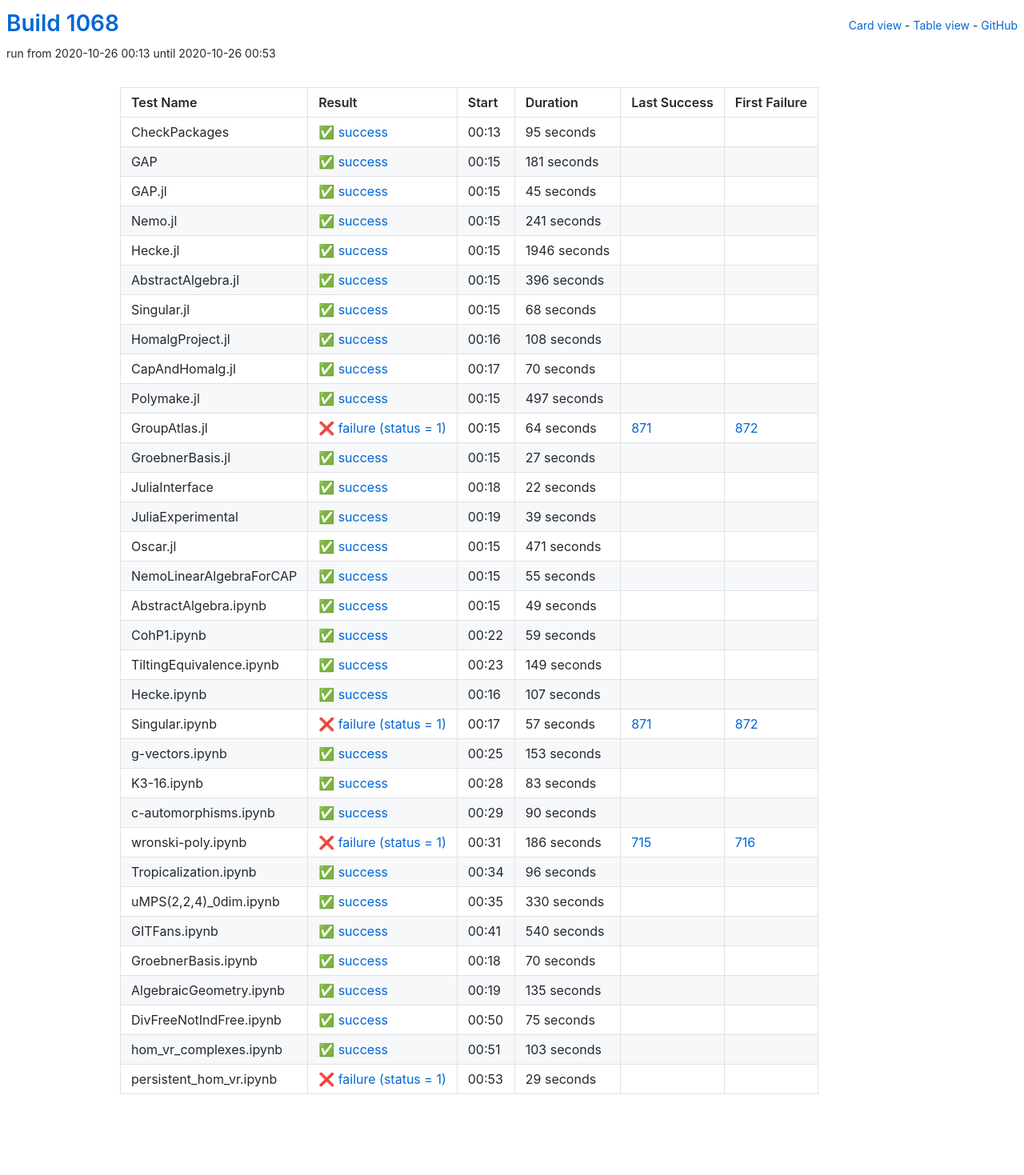
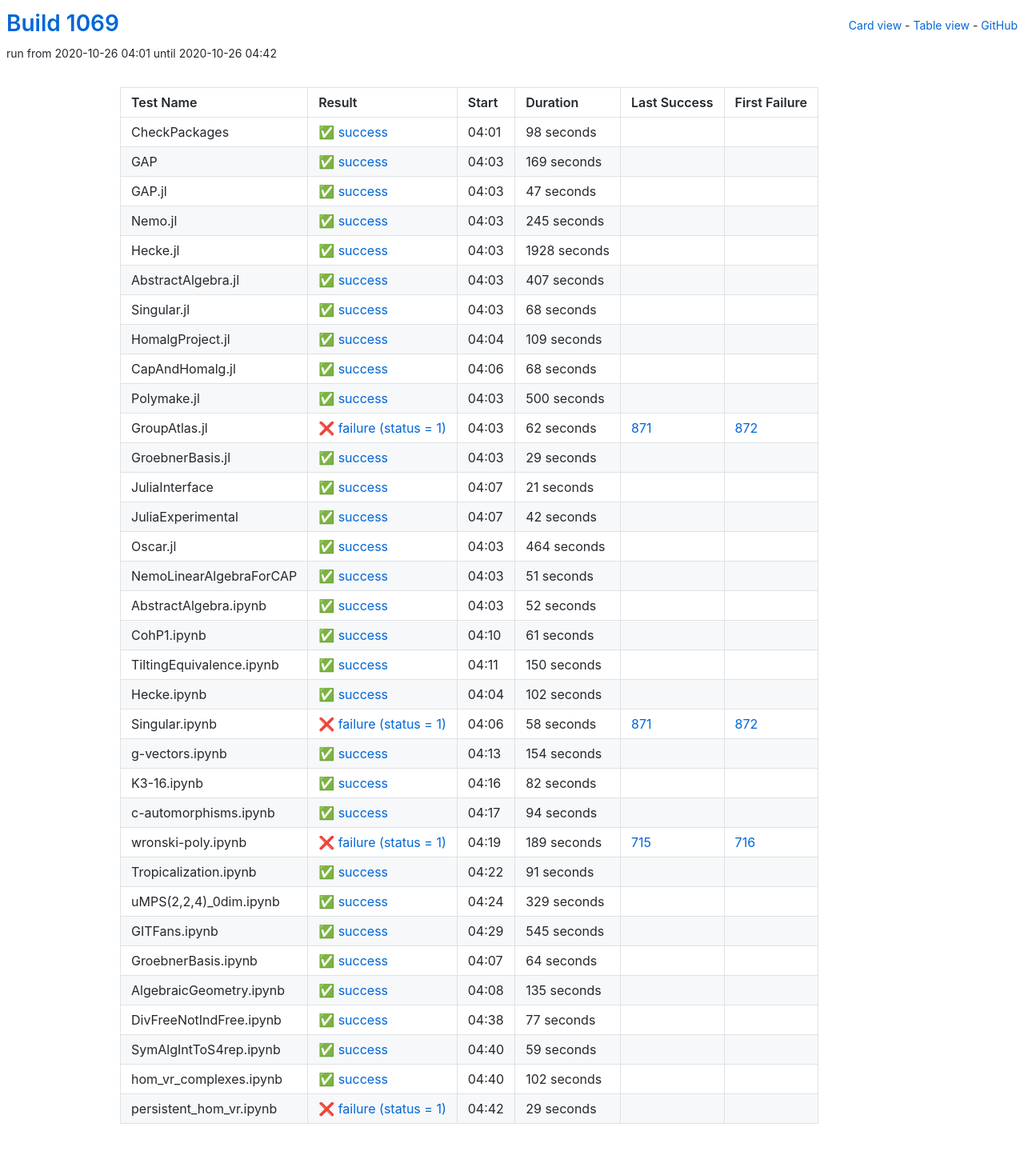
Before and after one commit to oscar-system/oscar-ci-status-stable, a Jekyll site: the page built from table.html, in a window 1280 px wide. Shown: the whole page at 80% size. Built offline with Jekyll 4.4.1, drawn with Linux system fonts in a browser that asks for light colours; before the commit the page ends 1432 px from its top, so only the background shows below that.

Commit message:
Build #1069

```diff
--- a/_data/ci.yml
+++ b/_data/ci.yml
@@ -1,6 +1,6 @@
 ---
-build: 1068
-build_url: https://oscarci.mathematik.uni-kl.de/job/oscar-stable/1068/
+build: 1069
+build_url: https://oscarci.mathematik.uni-kl.de/job/oscar-stable/1069/
 job: oscar-stable
 organization: oscar-system
 repo: oscar-ci-status-stable
@@ -8,80 +8,80 @@ repourl: https://github.com/oscar-system/oscar-ci-status-stable
 tests:
 - name: CheckPackages
   id: checkpackages
-  log: https://oscarci.mathematik.uni-kl.de/job/oscar-stable/1068/artifact/logs/build-1068/CheckPackages.log
-  start: 2020-10-26 00:13
+  log: https://oscarci.mathematik.uni-kl.de/job/oscar-stable/1069/artifact/logs/build-1069/CheckPackages.log
+  start: 2020-10-26 04:01
   success: true
   exitcode: 0
   status: success
-  duration: 95
+  duration: 98
   last_success: false
   last_success_url:
   first_failure: false
   first_failure_url:
 - name: GAP
   id: gap
-  log: https://oscarci.mathematik.uni-kl.de/job/oscar-stable/1068/artifact/logs/build-1068/GAP.log
-  start: 2020-10-26 00:15
+  log: https://oscarci.mathematik.uni-kl.de/job/oscar-stable/1069/artifact/logs/build-1069/GAP.log
+  start: 2020-10-26 04:03
   success: true
   exitcode: 0
   status: success
-  duration: 181
+  duration: 169
   last_success: false
   last_success_url:
   first_failure: false
   first_failure_url:
 - name: GAP.jl
   id: gap-jl
-  log: https://oscarci.mathematik.uni-kl.de/job/oscar-stable/1068/artifact/logs/build-1068/GAP.jl.log
-  start: 2020-10-26 00:15
+  log: https://oscarci.mathematik.uni-kl.de/job/oscar-stable/1069/artifact/logs/build-1069/GAP.jl.log
+  start: 2020-10-26 04:03
   success: true
   exitcode: 0
   status: success
-  duration: 45
+  duration: 47
   last_success: false
   last_success_url:
   first_failure: false
   first_failure_url:
 - name: Nemo.jl
   id: nemo-jl
-  log: https://oscarci.mathematik.uni-kl.de/job/oscar-stable/1068/artifact/logs/build-1068/Nemo.jl.log
-  start: 2020-10-26 00:15
+  log: https://oscarci.mathematik.uni-kl.de/job/oscar-stable/1069/artifact/logs/build-1069/Nemo.jl.log
+  start: 2020-10-26 04:03
   success: true
   exitcode: 0
   status: success
-  duration: 241
+  duration: 245
   last_success: false
   last_success_url:
   first_failure: false
   first_failure_url:
 - name: Hecke.jl
   id: hecke-jl
-  log: https://oscarci.mathematik.uni-kl.de/job/oscar-stable/1068/artifact/logs/build-1068/Hecke.jl.log
-  start: 2020-10-26 00:15
+  log: https://oscarci.mathematik.uni-kl.de/job/oscar-stable/1069/artifact/logs/build-1069/Hecke.jl.log
+  start: 2020-10-26 04:03
   success: true
   exitcode: 0
   status: success
-  duration: 1946
+  duration: 1928
   last_success: false
   last_success_url:
   first_failure: false
   first_failure_url:
 - name: AbstractAlgebra.jl
   id: abstractalgebra-jl
-  log: https://oscarci.mathematik.uni-kl.de/job/oscar-stable/1068/artifact/logs/build-1068/AbstractAlgebra.jl.log
-  start: 2020-10-26 00:15
+  log: https://oscarci.mathematik.uni-kl.de/job/oscar-stable/1069/artifact/logs/build-1069/AbstractAlgebra.jl.log
+  start: 2020-10-26 04:03
   success: true
   exitcode: 0
   status: success
-  duration: 396
+  duration: 407
   last_success: false
   last_success_url:
   first_failure: false
   first_failure_url:
 - name: Singular.jl
   id: singular-jl
-  log: https://oscarci.mathematik.uni-kl.de/job/oscar-stable/1068/artifact/logs/build-1068/Singular.jl.log
-  start: 2020-10-26 00:15
+  log: https://oscarci.mathematik.uni-kl.de/job/oscar-stable/1069/artifact/logs/build-1069/Singular.jl.log
+  start: 2020-10-26 04:03
   success: true
   exitcode: 0
   status: success
@@ -92,272 +92,272 @@ tests:
   first_failure_url:
 - name: HomalgProject.jl
   id: homalgproject-jl
-  log: https://oscarci.mathematik.uni-kl.de/job/oscar-stable/1068/artifact/logs/build-1068/HomalgProject.jl.log
-  start: 2020-10-26 00:16
+  log: https://oscarci.mathematik.uni-kl.de/job/oscar-stable/1069/artifact/logs/build-1069/HomalgProject.jl.log
+  start: 2020-10-26 04:04
   success: true
   exitcode: 0
   status: success
-  duration: 108
+  duration: 109
   last_success: false
   last_success_url:
   first_failure: false
   first_failure_url:
 - name: CapAndHomalg.jl
   id: capandhomalg-jl
-  log: https://oscarci.mathematik.uni-kl.de/job/oscar-stable/1068/artifact/logs/build-1068/CapAndHomalg.jl.log
-  start: 2020-10-26 00:17
+  log: https://oscarci.mathematik.uni-kl.de/job/oscar-stable/1069/artifact/logs/build-1069/CapAndHomalg.jl.log
+  start: 2020-10-26 04:06
   success: true
   exitcode: 0
   status: success
-  duration: 70
+  duration: 68
   last_success: false
   last_success_url:
   first_failure: false
   first_failure_url:
 - name: Polymake.jl
   id: polymake-jl
-  log: https://oscarci.mathematik.uni-kl.de/job/oscar-stable/1068/artifact/logs/build-1068/Polymake.jl.log
-  start: 2020-10-26 00:15
+  log: https://oscarci.mathematik.uni-kl.de/job/oscar-stable/1069/artifact/logs/build-1069/Polymake.jl.log
+  start: 2020-10-26 04:03
   success: true
   exitcode: 0
   status: success
-  duration: 497
+  duration: 500
   last_success: false
   last_success_url:
   first_failure: false
   first_failure_url:
 - name: GroupAtlas.jl
   id: groupatlas-jl
-  log: https://oscarci.mathematik.uni-kl.de/job/oscar-stable/1068/artifact/logs/build-1068/GroupAtlas.jl.log
-  start: 2020-10-26 00:15
+  log: https://oscarci.mathematik.uni-kl.de/job/oscar-stable/1069/artifact/logs/build-1069/GroupAtlas.jl.log
+  start: 2020-10-26 04:03
   success: false
   exitcode: 1
   status: failure
-  duration: 64
+  duration: 62
   last_success: 871
   last_success_url: https://oscarci.mathematik.uni-kl.de/job/oscar-stable/871/
   first_failure: 872
   first_failure_url: https://oscarci.mathematik.uni-kl.de/job/oscar-stable/872/
 - name: GroebnerBasis.jl
   id: groebnerbasis-jl
-  log: https://oscarci.mathematik.uni-kl.de/job/oscar-stable/1068/artifact/logs/build-1068/GroebnerBasis.jl.log
-  start: 2020-10-26 00:15
+  log: https://oscarci.mathematik.uni-kl.de/job/oscar-stable/1069/artifact/logs/build-1069/GroebnerBasis.jl.log
+  start: 2020-10-26 04:03
   success: true
   exitcode: 0
   status: success
-  duration: 27
+  duration: 29
   last_success: false
   last_success_url:
   first_failure: false
   first_failure_url:
 - name: JuliaInterface
   id: juliainterface
-  log: https://oscarci.mathematik.uni-kl.de/job/oscar-stable/1068/artifact/logs/build-1068/JuliaInterface.log
-  start: 2020-10-26 00:18
+  log: https://oscarci.mathematik.uni-kl.de/job/oscar-stable/1069/artifact/logs/build-1069/JuliaInterface.log
+  start: 2020-10-26 04:07
   success: true
   exitcode: 0
   status: success
-  duration: 22
+  duration: 21
   last_success: false
   last_success_url:
   first_failure: false
   first_failure_url:
 - name: JuliaExperimental
   id: juliaexperimental
-  log: https://oscarci.mathematik.uni-kl.de/job/oscar-stable/1068/artifact/logs/build-1068/JuliaExperimental.log
-  start: 2020-10-26 00:19
+  log: https://oscarci.mathematik.uni-kl.de/job/oscar-stable/1069/artifact/logs/build-1069/JuliaExperimental.log
+  start: 2020-10-26 04:07
   success: true
   exitcode: 0
   status: success
-  duration: 39
+  duration: 42
   last_success: false
   last_success_url:
   first_failure: false
   first_failure_url:
 - name: Oscar.jl
   id: oscar-jl
-  log: https://oscarci.mathematik.uni-kl.de/job/oscar-stable/1068/artifact/logs/build-1068/Oscar.jl.log
-  start: 2020-10-26 00:15
+  log: https://oscarci.mathematik.uni-kl.de/job/oscar-stable/1069/artifact/logs/build-1069/Oscar.jl.log
+  start: 2020-10-26 04:03
   success: true
   exitcode: 0
   status: success
-  duration: 471
+  duration: 464
   last_success: false
   last_success_url:
   first_failure: false
   first_failure_url:
 - name: NemoLinearAlgebraForCAP
   id: nemolinearalgebraforcap
-  log: https://oscarci.mathematik.uni-kl.de/job/oscar-stable/1068/artifact/logs/build-1068/NemoLinearAlgebraForCAP.log
-  start: 2020-10-26 00:15
+  log: https://oscarci.mathematik.uni-kl.de/job/oscar-stable/1069/artifact/logs/build-1069/NemoLinearAlgebraForCAP.log
+  start: 2020-10-26 04:03
   success: true
   exitcode: 0
   status: success
-  duration: 55
+  duration: 51
   last_success: false
   last_success_url:
   first_failure: false
   first_failure_url:
 - name: AbstractAlgebra.ipynb
   id: abstractalgebra-ipynb
-  log: https://oscarci.mathematik.uni-kl.de/job/oscar-stable/1068/artifact/logs/build-1068/AbstractAlgebra.ipynb.log
-  start: 2020-10-26 00:15
+  log: https://oscarci.mathematik.uni-kl.de/job/oscar-stable/1069/artifact/logs/build-1069/AbstractAlgebra.ipynb.log
+  start: 2020-10-26 04:03
   success: true
   exitcode: 0
   status: success
-  duration: 49
+  duration: 52
   last_success: false
   last_success_url:
   first_failure: false
   first_failure_url:
 - name: CohP1.ipynb
   id: cohp1-ipynb
-  log: https://oscarci.mathematik.uni-kl.de/job/oscar-stable/1068/artifact/logs/build-1068/CohP1.ipynb.log
-  start: 2020-10-26 00:22
+  log: https://oscarci.mathematik.uni-kl.de/job/oscar-stable/1069/artifact/logs/build-1069/CohP1.ipynb.log
+  start: 2020-10-26 04:10
   success: true
   exitcode: 0
   status: success
-  duration: 59
+  duration: 61
   last_success: false
   last_success_url:
   first_failure: false
   first_failure_url:
 - name: TiltingEquivalence.ipynb
   id: tiltingequivalence-ipynb
-  log: https://oscarci.mathematik.uni-kl.de/job/oscar-stable/1068/artifact/logs/build-1068/TiltingEquivalence.ipynb.log
-  start: 2020-10-26 00:23
+  log: https://oscarci.mathematik.uni-kl.de/job/oscar-stable/1069/artifact/logs/build-1069/TiltingEquivalence.ipynb.log
+  start: 2020-10-26 04:11
   success: true
   exitcode: 0
   status: success
-  duration: 149
+  duration: 150
   last_success: false
   last_success_url:
   first_failure: false
   first_failure_url:
 - name: Hecke.ipynb
   id: hecke-ipynb
-  log: https://oscarci.mathematik.uni-kl.de/job/oscar-stable/1068/artifact/logs/build-1068/Hecke.ipynb.log
-  start: 2020-10-26 00:16
+  log: https://oscarci.mathematik.uni-kl.de/job/oscar-stable/1069/artifact/logs/build-1069/Hecke.ipynb.log
+  start: 2020-10-26 04:04
   success: true
   exitcode: 0
   status: success
-  duration: 107
+  duration: 102
   last_success: false
   last_success_url:
   first_failure: false
   first_failure_url:
 - name: Singular.ipynb
   id: singular-ipynb
-  log: https://oscarci.mathematik.uni-kl.de/job/oscar-stable/1068/artifact/logs/build-1068/Singular.ipynb.log
-  start: 2020-10-26 00:17
+  log: https://oscarci.mathematik.uni-kl.de/job/oscar-stable/1069/artifact/logs/build-1069/Singular.ipynb.log
+  start: 2020-10-26 04:06
   success: false
   exitcode: 1
   status: failure
-  duration: 57
+  duration: 58
   last_success: 871
   last_success_url: https://oscarci.mathematik.uni-kl.de/job/oscar-stable/871/
   first_failure: 872
   first_failure_url: https://oscarci.mathematik.uni-kl.de/job/oscar-stable/872/
 - name: g-vectors.ipynb
   id: g-vectors-ipynb
-  log: https://oscarci.mathematik.uni-kl.de/job/oscar-stable/1068/artifact/logs/build-1068/g-vectors.ipynb.log
-  start: 2020-10-26 00:25
+  log: https://oscarci.mathematik.uni-kl.de/job/oscar-stable/1069/artifact/logs/build-1069/g-vectors.ipynb.log
+  start: 2020-10-26 04:13
   success: true
   exitcode: 0
   status: success
-  duration: 153
+  duration: 154
   last_success: false
   last_success_url:
   first_failure: false
   first_failure_url:
 - name: K3-16.ipynb
   id: k3-16-ipynb
-  log: https://oscarci.mathematik.uni-kl.de/job/oscar-stable/1068/artifact/logs/build-1068/K3-16.ipynb.log
-  start: 2020-10-26 00:28
+  log: https://oscarci.mathematik.uni-kl.de/job/oscar-stable/1069/artifact/logs/build-1069/K3-16.ipynb.log
+  start: 2020-10-26 04:16
   success: true
   exitcode: 0
   status: success
-  duration: 83
+  duration: 82
   last_success: false
   last_success_url:
   first_failure: false
   first_failure_url:
 - name: c-automorphisms.ipynb
   id: c-automorphisms-ipynb
-  log: https://oscarci.mathematik.uni-kl.de/job/oscar-stable/1068/artifact/logs/build-1068/c-automorphisms.ipynb.log
-  start: 2020-10-26 00:29
+  log: https://oscarci.mathematik.uni-kl.de/job/oscar-stable/1069/artifact/logs/build-1069/c-automorphisms.ipynb.log
+  start: 2020-10-26 04:17
   success: true
   exitcode: 0
   status: success
-  duration: 90
+  duration: 94
   last_success: false
   last_success_url:
   first_failure: false
   first_failure_url:
 - name: wronski-poly.ipynb
   id: wronski-poly-ipynb
-  log: https://oscarci.mathematik.uni-kl.de/job/oscar-stable/1068/artifact/logs/build-1068/wronski-poly.ipynb.log
-  start: 2020-10-26 00:31
+  log: https://oscarci.mathematik.uni-kl.de/job/oscar-stable/1069/artifact/logs/build-1069/wronski-poly.ipynb.log
+  start: 2020-10-26 04:19
   success: false
   exitcode: 1
   status: failure
-  duration: 186
+  duration: 189
   last_success: 715
   last_success_url: https://oscarci.mathematik.uni-kl.de/job/oscar-stable/715/
   first_failure: 716
   first_failure_url: https://oscarci.mathematik.uni-kl.de/job/oscar-stable/716/
 - name: Tropicalization.ipynb
   id: tropicalization-ipynb
-  log: https://oscarci.mathematik.uni-kl.de/job/oscar-stable/1068/artifact/logs/build-1068/Tropicalization.ipynb.log
-  start: 2020-10-26 00:34
+  log: https://oscarci.mathematik.uni-kl.de/job/oscar-stable/1069/artifact/logs/build-1069/Tropicalization.ipynb.log
+  start: 2020-10-26 04:22
   success: true
   exitcode: 0
   status: success
-  duration: 96
+  duration: 91
   last_success: false
   last_success_url:
   first_failure: false
   first_failure_url:
 - name: uMPS(2,2,4)_0dim.ipynb
   id: umps-2-2-4-0dim-ipynb
-  log: https://oscarci.mathematik.uni-kl.de/job/oscar-stable/1068/artifact/logs/build-1068/uMPS-2-2-4-_0dim.ipynb.log
-  start: 2020-10-26 00:35
+  log: https://oscarci.mathematik.uni-kl.de/job/oscar-stable/1069/artifact/logs/build-1069/uMPS-2-2-4-_0dim.ipynb.log
+  start: 2020-10-26 04:24
   success: true
   exitcode: 0
   status: success
-  duration: 330
+  duration: 329
   last_success: false
   last_success_url:
   first_failure: false
   first_failure_url:
 - name: GITFans.ipynb
   id: gitfans-ipynb
-  log: https://oscarci.mathematik.uni-kl.de/job/oscar-stable/1068/artifact/logs/build-1068/GITFans.ipynb.log
-  start: 2020-10-26 00:41
+  log: https://oscarci.mathematik.uni-kl.de/job/oscar-stable/1069/artifact/logs/build-1069/GITFans.ipynb.log
+  start: 2020-10-26 04:29
   success: true
   exitcode: 0
   status: success
-  duration: 540
+  duration: 545
   last_success: false
   last_success_url:
   first_failure: false
   first_failure_url:
 - name: GroebnerBasis.ipynb
   id: groebnerbasis-ipynb
-  log: https://oscarci.mathematik.uni-kl.de/job/oscar-stable/1068/artifact/logs/build-1068/GroebnerBasis.ipynb.log
-  start: 2020-10-26 00:18
+  log: https://oscarci.mathematik.uni-kl.de/job/oscar-stable/1069/artifact/logs/build-1069/GroebnerBasis.ipynb.log
+  start: 2020-10-26 04:07
   success: true
   exitcode: 0
   status: success
-  duration: 70
+  duration: 64
   last_success: false
   last_success_url:
   first_failure: false
   first_failure_url:
 - name: AlgebraicGeometry.ipynb
   id: algebraicgeometry-ipynb
-  log: https://oscarci.mathematik.uni-kl.de/job/oscar-stable/1068/artifact/logs/build-1068/AlgebraicGeometry.ipynb.log
-  start: 2020-10-26 00:19
+  log: https://oscarci.mathematik.uni-kl.de/job/oscar-stable/1069/artifact/logs/build-1069/AlgebraicGeometry.ipynb.log
+  start: 2020-10-26 04:08
   success: true
   exitcode: 0
   status: success
@@ -368,32 +368,44 @@ tests:
   first_failure_url:
 - name: DivFreeNotIndFree.ipynb
   id: divfreenotindfree-ipynb
-  log: https://oscarci.mathematik.uni-kl.de/job/oscar-stable/1068/artifact/logs/build-1068/DivFreeNotIndFree.ipynb.log
-  start: 2020-10-26 00:50
+  log: https://oscarci.mathematik.uni-kl.de/job/oscar-stable/1069/artifact/logs/build-1069/DivFreeNotIndFree.ipynb.log
+  start: 2020-10-26 04:38
   success: true
   exitcode: 0
   status: success
-  duration: 75
+  duration: 77
+  last_success: false
+  last_success_url:
+  first_failure: false
+  first_failure_url:
+- name: SymAlgIntToS4rep.ipynb
+  id: symalginttos4rep-ipynb
+  log: https://oscarci.mathematik.uni-kl.de/job/oscar-stable/1069/artifact/logs/build-1069/SymAlgIntToS4rep.ipynb.log
+  start: 2020-10-26 04:40
+  success: true
+  exitcode: 0
+  status: success
+  duration: 59
   last_success: false
   last_success_url:
   first_failure: false
   first_failure_url:
 - name: hom_vr_complexes.ipynb
   id: hom-vr-complexes-ipynb
-  log: https://oscarci.mathematik.uni-kl.de/job/oscar-stable/1068/artifact/logs/build-1068/hom_vr_complexes.ipynb.log
-  start: 2020-10-26 00:51
+  log: https://oscarci.mathematik.uni-kl.de/job/oscar-stable/1069/artifact/logs/build-1069/hom_vr_complexes.ipynb.log
+  start: 2020-10-26 04:40
   success: true
   exitcode: 0
   status: success
-  duration: 103
+  duration: 102
   last_success: false
   last_success_url:
   first_failure: false
   first_failure_url:
 - name: persistent_hom_vr.ipynb
   id: persistent-hom-vr-ipynb
-  log: https://oscarci.mathematik.uni-kl.de/job/oscar-stable/1068/artifact/logs/build-1068/persistent_hom_vr.ipynb.log
-  start: 2020-10-26 00:53
+  log: https://oscarci.mathematik.uni-kl.de/job/oscar-stable/1069/artifact/logs/build-1069/persistent_hom_vr.ipynb.log
+  start: 2020-10-26 04:42
   success: false
   exitcode: 1
   status: failure
--- a/_data/github.yml
+++ b/_data/github.yml
@@ -30,5 +30,6 @@ GroebnerBasis.ipynb: https://github.com/ederc/GroebnerBasisNotebooks
 TiltingEquivalence.ipynb: https://github.com/homalg-project/CapHomalgNotebooks
 AlgebraicGeometry.ipynb: https://github.com/oscar-system/OSCARBinder
 DivFreeNotIndFree.ipynb: https://github.com/homalg-project/CapHomalgNotebooks
+SymAlgIntToS4rep.ipynb: https://github.com/homalg-project/CapHomalgNotebooks
 hom_vr_complexes.ipynb: https://github.com/oscar-system/OSCARBinder
 persistent_hom_vr.ipynb: https://github.com/oscar-system/OSCARBinder
--- a/assets/css/cards.css
+++ b/assets/css/cards.css
@@ -104,6 +104,10 @@ Based on https://travishorn.com/responsive-grid-in-2-minutes-with-css-grid-layou
   font-size:1.6em !important
 }
 
+.symalginttos4rep-ipynb h3 {
+  font-size:1.6em !important
+}
+
 .hom-vr-complexes-ipynb h3 {
   font-size:1.6em !important
 }
```
Also changed, not shown: README.md.
